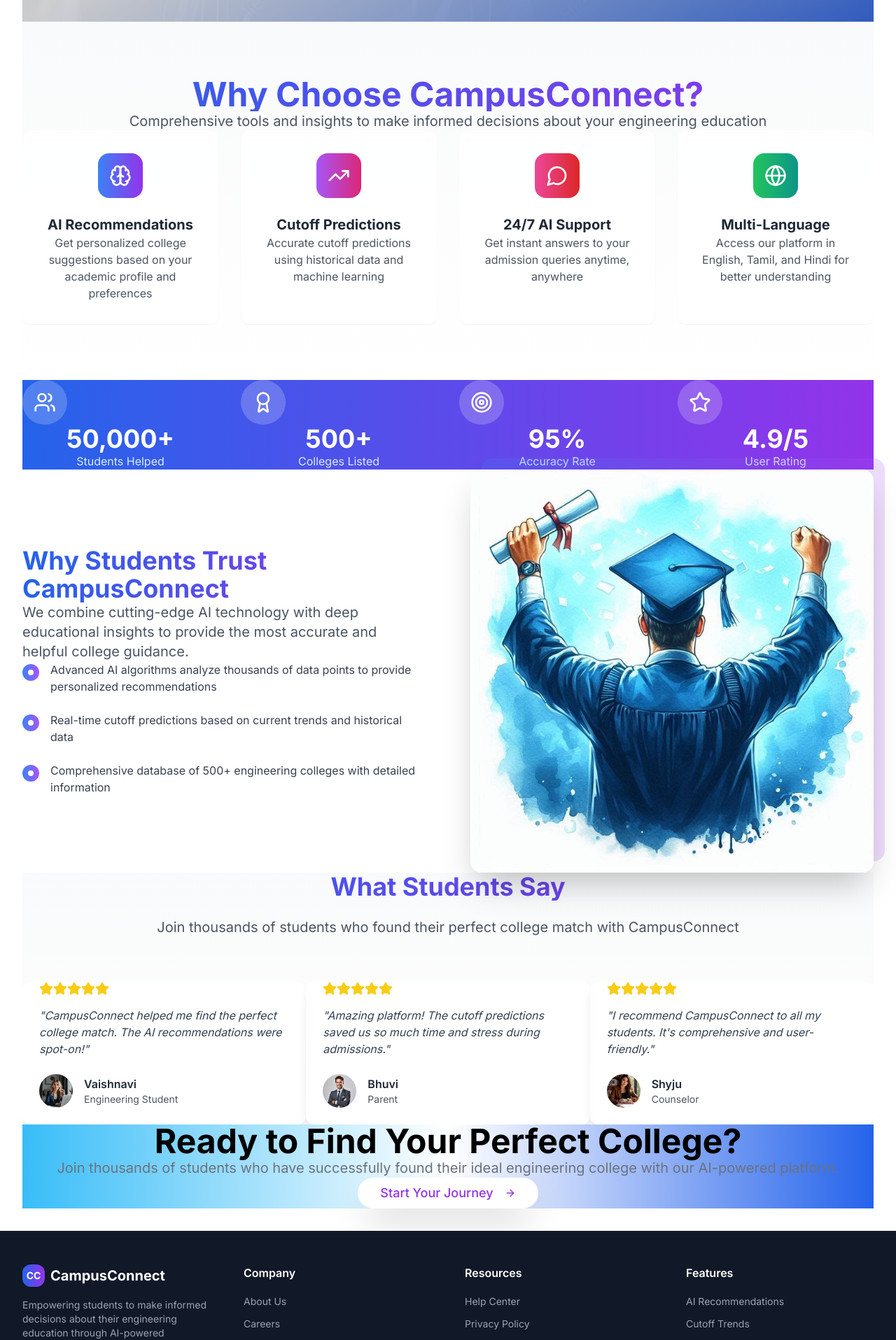
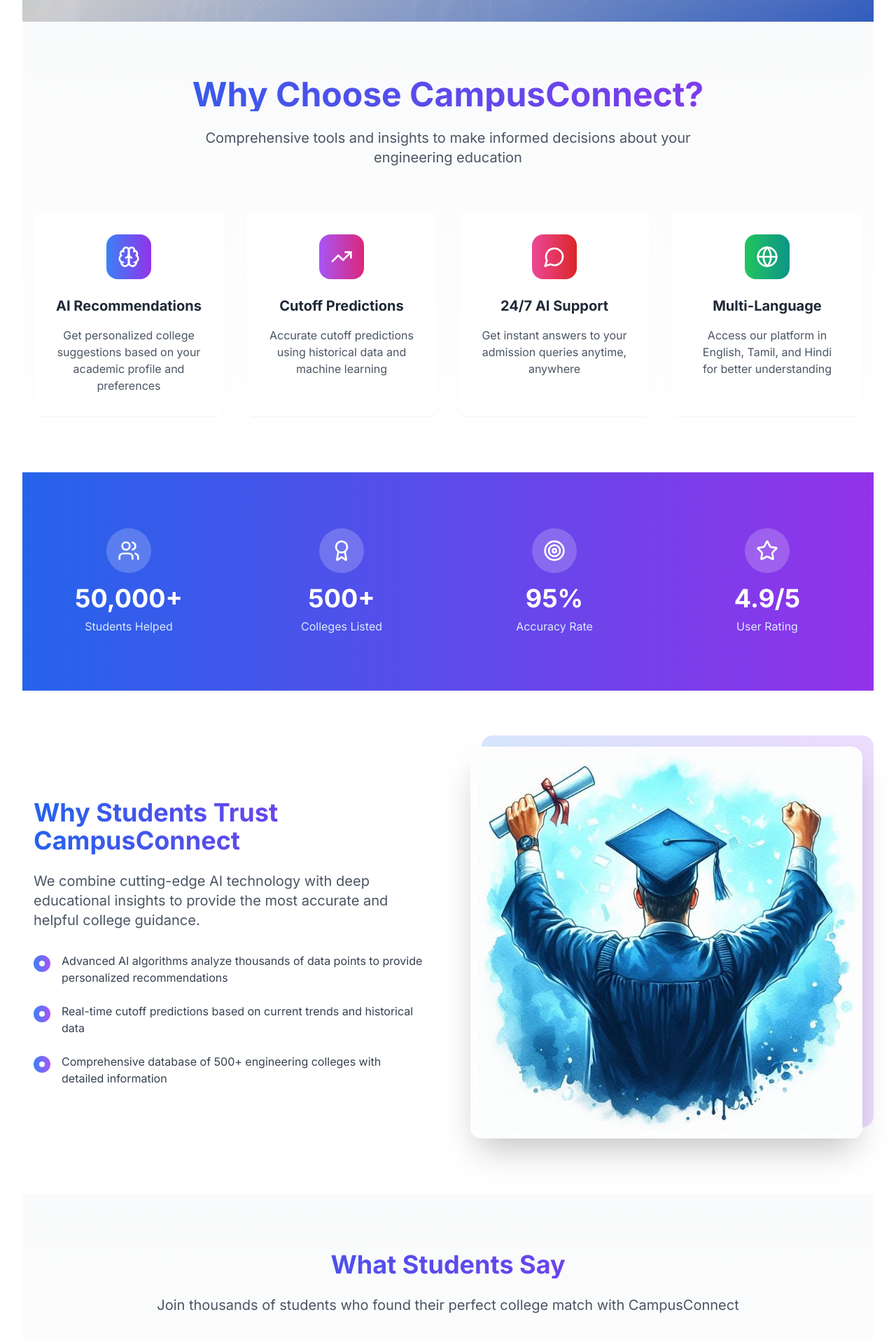
Before and after one commit to Mohanasundaram05/CampusConnect, a Next.js app: page / in a window 1280 px wide. Shown: the part 866-2781 px from the top of the page at 70% size. Built offline with nearby package versions, Linux system fonts and the light colour scheme.

Commit message:
refactor: enhance layout consistency by applying max-width and margin adjustments across components

```diff
--- a/app/page.tsx
+++ b/app/page.tsx
@@ -110,16 +110,16 @@ export default function HomePage() {
 
         <div className="absolute inset-0 bg-[url('/bg.jpg?height=1080&width=1920')] bg-cover bg-center opacity-20" />
 
-        <div className="relative z-10 text-center text-white w-full">
+        <div className="relative z-10 text-center text-white px-4 max-w-6xl mx-auto">
           <motion.div
             initial={{ opacity: 0, y: 30 }}
             animate={{ opacity: 1, y: 0 }}
             transition={{ duration: 0.8 }}
           >
-            <h1 className="text-5xl md:text-7xl font-bold bg-gradient-to-r from-black to-black bg-clip-text text-transparent">
+            <h1 className="text-5xl md:text-7xl font-bold mb-6 bg-gradient-to-r from-black to-black bg-clip-text text-transparent">
               {t("hero.title")}
             </h1>
-            <p className="text-xl md:text-2xl text-gray-600 w-full">
+            <p className="text-xl md:text-2xl mb-8 text-gray-600 max-w-3xl mx-auto">
               {t("hero.subtitle")}
             </p>
             <motion.div whileHover={{ scale: 1.05 }} whileTap={{ scale: 0.95 }}>
@@ -151,17 +151,17 @@ export default function HomePage() {
 
       {/* Features Section */}
       <section className="py-20 bg-gradient-to-b from-gray-50 to-white dark:from-gray-900 dark:to-gray-800">
-        <div className="w-full">
+        <div className="max-w-7xl mx-auto px-4">
           <motion.div
             initial={{ opacity: 0, y: 30 }}
             whileInView={{ opacity: 1, y: 0 }}
             viewport={{ once: true }}
-            className="text-center"
+            className="text-center mb-16"
           >
-            <h2 className="text-4xl md:text-5xl font-bold bg-gradient-to-r from-blue-600 to-purple-600 bg-clip-text text-transparent">
+            <h2 className="text-4xl md:text-5xl font-bold mb-6 bg-gradient-to-r from-blue-600 to-purple-600 bg-clip-text text-transparent">
               {t("features.title")}
             </h2>
-            <p className="text-xl text-gray-600 dark:text-gray-300 w-full">
+            <p className="text-xl text-gray-600 dark:text-gray-300 max-w-3xl mx-auto">
               {t("features.subtitle")}
             </p>
           </motion.div>
@@ -184,7 +184,7 @@ export default function HomePage() {
                     >
                       <feature.icon className="h-8 w-8 text-white" />
                     </motion.div>
-                    <h3 className="text-xl font-bold text-gray-800 dark:text-white">
+                    <h3 className="text-xl font-bold mb-4 text-gray-800 dark:text-white">
                       {feature.title}
                     </h3>
                     <p className="text-gray-600 dark:text-gray-300">
@@ -199,8 +199,8 @@ export default function HomePage() {
       </section>
 
       {/* Stats Section */}
-      <section className="bg-gradient-to-r from-blue-600 to-purple-600">
-        <div className="w-full">
+      <section className="py-20 bg-gradient-to-r from-blue-600 to-purple-600">
+        <div className="max-w-7xl mx-auto px-4">
           <motion.div
             variants={staggerContainer}
             initial="initial"
@@ -214,13 +214,14 @@ export default function HomePage() {
                 variants={fadeInUp}
                 className="text-center text-white"
               >
-                <motion.div className="w-16 h-16 bg-white/20 rounded-full flex items-center justify-center"
+                <motion.div
+                  className="w-16 h-16 mx-auto mb-4 bg-white/20 rounded-full flex items-center justify-center"
                   whileHover={{ scale: 1.1 }}
                 >
                   <stat.icon className="h-8 w-8" />
                 </motion.div>
                 <motion.div
-                  className="text-4xl font-bold"
+                  className="text-4xl font-bold mb-2"
                   initial={{ opacity: 0, scale: 0.5 }}
                   whileInView={{ opacity: 1, scale: 1 }}
                   viewport={{ once: true }}
@@ -236,8 +237,8 @@ export default function HomePage() {
       </section>
 
       {/* Why Choose Us Section */}
-      <section className="bg-white dark:bg-gray-900">
-        <div className="w-full">
+      <section className="py-20 bg-white dark:bg-gray-900">
+        <div className="max-w-7xl mx-auto px-4">
           <div className="grid lg:grid-cols-2 gap-16 items-center">
             <motion.div
               initial={{ opacity: 0, x: -50 }}
@@ -245,10 +246,10 @@ export default function HomePage() {
               viewport={{ once: true }}
               transition={{ duration: 0.8 }}
             >
-              <h2 className="text-4xl font-bold bg-gradient-to-r from-blue-600 to-purple-600 bg-clip-text text-transparent">
+              <h2 className="text-4xl font-bold mb-6 bg-gradient-to-r from-blue-600 to-purple-600 bg-clip-text text-transparent">
                 {t("why_us.title")}
               </h2>
-              <p className="text-xl text-gray-600 dark:text-gray-300">
+              <p className="text-xl text-gray-600 dark:text-gray-300 mb-8">
                 {t("why_us.subtitle")}
               </p>
               <div className="space-y-6">
@@ -295,8 +296,8 @@ export default function HomePage() {
       </section>
 
       {/* Testimonials Section */}
-      <section className="bg-gradient-to-b from-gray-50 to-white dark:from-gray-800 dark:to-gray-900">
-        <div className="w-full">
+      <section className="py-20 bg-gradient-to-b from-gray-50 to-white dark:from-gray-800 dark:to-gray-900">
+        <div className="max-w-7xl mx-auto px-4">
           <motion.div
             initial={{ opacity: 0, y: 30 }}
             whileInView={{ opacity: 1, y: 0 }}
@@ -313,7 +314,7 @@ export default function HomePage() {
 
           <Swiper
             modules={[Autoplay, Pagination]}
-            spaceBetween={0}
+            spaceBetween={30}
             slidesPerView={1}
             breakpoints={{
               640: { slidesPerView: 2 },
@@ -327,13 +328,13 @@ export default function HomePage() {
               clickable: true,
               dynamicBullets: true,
             }}
-            className=""
+            className="pb-12"
             loop={true}
           >
             {testimonials.map((testimonial, index) => (
               <SwiperSlide key={index}>
                 <Card className="h-full bg-white/80 dark:bg-gray-800/80 backdrop-blur-sm border-0 shadow-lg">
-                  <CardContent>
+                  <CardContent className="p-8">
                     <div className="flex items-center mb-4">
                       {[...Array(testimonial.rating)].map((_, i) => (
                         <Star
@@ -369,18 +370,18 @@ export default function HomePage() {
       </section>
 
       {/* CTA Section */}
-      <section className="bg-gradient-to-r from-sky-400 via-white to-blue-600">
-        <div className="w-full text-center">
+      <section className="py-20 bg-gradient-to-r from-sky-400 via-white to-blue-600">
+        <div className="max-w-4xl mx-auto text-center px-4">
           <motion.div
             initial={{ opacity: 0, y: 30 }}
             whileInView={{ opacity: 1, y: 0 }}
             viewport={{ once: true }}
             transition={{ duration: 0.8 }}
           >
-            <h2 className="text-4xl md:text-5xl font-bold text-black">
+            <h2 className="text-4xl md:text-5xl font-bold text-black mb-6">
               {t("cta.title")}
             </h2>
-            <p className="text-xl text-gray-500">{t("cta.subtitle")}</p>
+            <p className="text-xl text-gray-500 mb-8">{t("cta.subtitle")}</p>
             <motion.div whileHover={{ scale: 1.05 }} whileTap={{ scale: 0.95 }}>
               <Button
                 size="lg"
--- a/components/ClientLayoutWrapper.tsx
+++ b/components/ClientLayoutWrapper.tsx
@@ -19,7 +19,7 @@ export default function ClientLayoutWrapper({ children }: { children: React.Reac
         <AuthProvider>
           <div className="min-h-screen flex flex-col">
             <Navbar />
-            <main className="flex-1 w-full px-4 sm:px-6 lg:px-8 py-6 sm:py-8">{children}</main>
+            <main className="flex-1 w-full max-w-7xl mx-auto px-4 sm:px-6 lg:px-8 py-6 sm:py-8">{children}</main>
             <Footer />
           </div>
           {/* Sidebar */}
--- a/components/footer.tsx
+++ b/components/footer.tsx
@@ -37,7 +37,7 @@ export default function Footer() {
 
   return (
     <footer className="bg-gray-900 text-white">
-      <div className="w-full px-4 sm:px-6 lg:px-8 py-8 sm:py-12">
+      <div className="max-w-7xl mx-auto px-4 sm:px-6 lg:px-8 py-8 sm:py-12">
         <div className="grid grid-cols-2 sm:grid-cols-2 md:grid-cols-4 gap-8 sm:gap-12">
           {/* Brand Section */}
           <div className="space-y-4 col-span-2 sm:col-span-2 md:col-span-1">
--- a/components/navbar.tsx
+++ b/components/navbar.tsx
@@ -27,7 +27,7 @@ export default function Navbar() {
   return (
     <>
       <nav className="sticky top-0 z-50 backdrop-blur-md bg-white/80 dark:bg-gray-900/80 border-b border-gray-200 dark:border-gray-700">
-        <div className="w-full px-4 sm:px-6 lg:px-8">
+        <div className="max-w-7xl mx-auto px-4 sm:px-6 lg:px-8">
           <div className="flex items-center justify-between h-16 relative">
             {/* Left section: Logo and Hamburger Menu (Desktop only) */}
             <div className="flex items-center">
```
